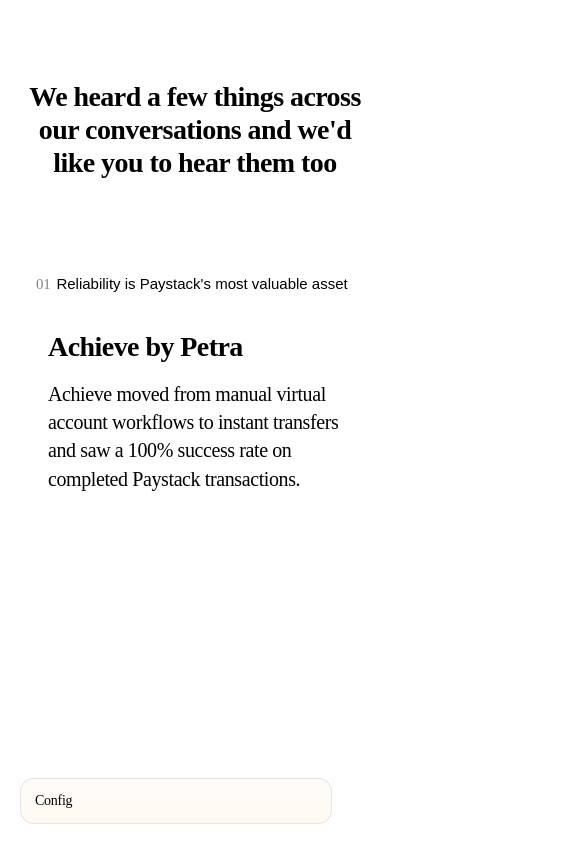
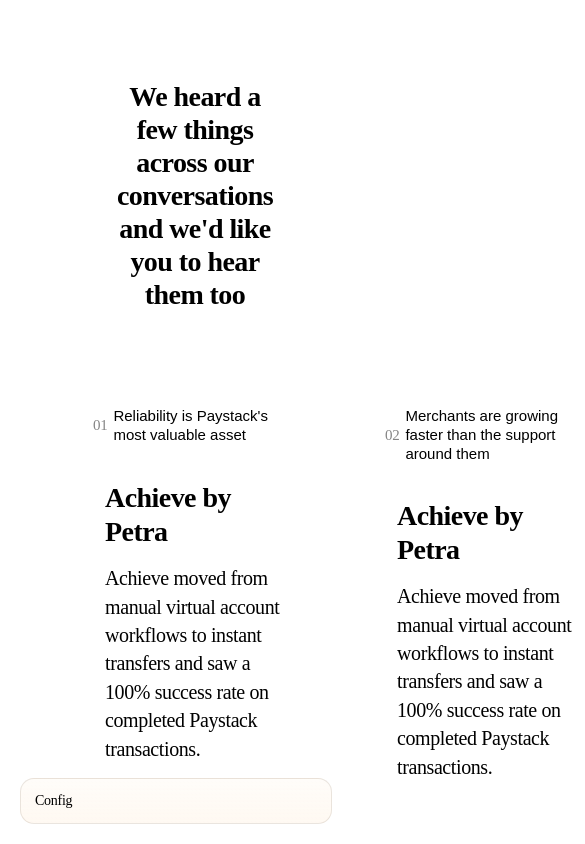
Before and after one commit to oye-paystack/ghana-interviews-theme-preview, a React (Vite) app: page / in a window 390 px wide. Shown: the top 844 px of the page, 585 px wide, since content can reach past the window. Built offline with nearby package versions, Linux system fonts and the light colour scheme; the HTML template or start-up script is replaced by a standard one.

Commit message:
Add horizontal themes and GitHub Pages deploy

```diff
--- a/src/App.jsx
+++ b/src/App.jsx
@@ -1,6 +1,9 @@
 import AppShell from "./app/AppShell";
 import SectionSideNav from "./app/SectionSideNav";
-import { themeShowcaseMerchants, themeShowcaseTheme } from "./data/themeShowcase";
+import {
+  themeShowcaseMerchants,
+  themeShowcaseThemes,
+} from "./data/themeShowcase";
 import ThemeShowcaseSection from "./features/theme-showcase/ThemeShowcaseSection";
 
 function App() {
@@ -8,10 +11,10 @@
     <AppShell>
       <SectionSideNav />
       <ThemeShowcaseSection
-        theme={themeShowcaseTheme}
+        themes={themeShowcaseThemes}
         merchants={themeShowcaseMerchants}
         initialActiveIndex={0}
-        showDebugControls
+        showDebugControls={!import.meta.env.PROD}
       />
     </AppShell>
   );
--- a/src/data/themeShowcase.js
+++ b/src/data/themeShowcase.js
@@ -10,7 +10,36 @@
   sectionHeading:
     "We heard a few things across our conversations and we'd like you to hear them too",
   socialProofText: "We heard this from others too",
+  playerPanelColor: "#657140",
 };
+
+export const themeShowcaseThemes = [
+  themeShowcaseTheme,
+  {
+    id: "theme-showcase-support",
+    indexLabel: "02",
+    title: "Merchants are growing faster than the support around them",
+    sectionHeading: themeShowcaseTheme.sectionHeading,
+    socialProofText: themeShowcaseTheme.socialProofText,
+    playerPanelColor: "#4A0113",
+  },
+  {
+    id: "theme-showcase-reconciliation",
+    indexLabel: "03",
+    title: "Reconciliation is still too manual, and it's costing merchant trust",
+    sectionHeading: themeShowcaseTheme.sectionHeading,
+    socialProofText: themeShowcaseTheme.socialProofText,
+    playerPanelColor: "#0C1A1D",
+  },
+  {
+    id: "theme-showcase-opaque",
+    indexLabel: "04",
+    title: "When payments fail, merchants are left without answers",
+    sectionHeading: themeShowcaseTheme.sectionHeading,
+    socialProofText: themeShowcaseTheme.socialProofText,
+    playerPanelColor: "#F76C4D",
+  },
+];
 
 export const themeShowcaseMerchants = [
   {
--- a/src/features/theme-showcase/PlaybackPanels.jsx
+++ b/src/features/theme-showcase/PlaybackPanels.jsx
@@ -12,9 +12,70 @@
   textMorphDuration,
   textMorphEaseString,
   playbackPulseDuration,
+  isActiveSlide = true,
 }) {
   const [isPlaying, setIsPlaying] = useState(false);
   const audioRef = useRef(null);
+
+  useEffect(() => {
+    if (!isActiveSlide) {
+      return undefined;
+    }
+
+    function handleMediaKey(event) {
+      const mediaKeys = new Set(["MediaPlayPause", "MediaPlay", "MediaPause", "MediaStop"]);
+
+      if (!mediaKeys.has(event.code) && !mediaKeys.has(event.key)) {
+        return;
+      }
+
+      event.preventDefault();
+      event.stopPropagation();
+    }
+
+    window.addEventListener("keydown", handleMediaKey, true);
+
+    if (typeof navigator !== "undefined" && "mediaSession" in navigator) {
+      const noop = () => {};
+
+      try {
+        navigator.mediaSession.setActionHandler("play", noop);
+        navigator.mediaSession.setActionHandler("pause", noop);
+        navigator.mediaSession.setActionHandler("stop", noop);
+      } catch {
+        // Ignore browsers that do not support overriding these handlers.
+      }
+
+      return () => {
+        window.removeEventListener("keydown", handleMediaKey, true);
+
+        try {
+          navigator.mediaSession.setActionHandler("play", null);
+          navigator.mediaSession.setActionHandler("pause", null);
+          navigator.mediaSession.setActionHandler("stop", null);
+        } catch {
+          // Ignore browsers that do not support clearing these handlers.
+        }
+      };
+    }
+
+    return () => {
+      window.removeEventListener("keydown", handleMediaKey, true);
+    };
+  }, [isActiveSlide]);
+
+  useEffect(() => {
+    if (isActiveSlide) {
+      return undefined;
+    }
+
+    if (audioRef.current) {
+      audioRef.current.pause();
+      audioRef.current.currentTime = 0;
+    }
+
+    setIsPlaying(false);
+  }, [isActiveSlide]);
 
   useEffect(() => {
     if (audioRef.current) {
@@ -48,6 +109,10 @@
   }, [activeMerchant.id]);
 
   async function handleTogglePlayback() {
+    if (!isActiveSlide) {
+      return;
+    }
+
     const audio = audioRef.current;
 
     if (activeMerchant.playbackAudioSrc && audio) {
--- a/src/features/theme-showcase/ThemeShowcaseSection.jsx
+++ b/src/features/theme-showcase/ThemeShowcaseSection.jsx
@@ -1,4 +1,4 @@
-import { useState } from "react";
+import { useEffect, useMemo, useRef, useState } from "react";
 import ConfigPopover from "./ConfigPopover";
 import MerchantNav from "./MerchantNav";
 import PlaybackPanels from "./PlaybackPanels";
@@ -9,6 +9,7 @@
 const DEFAULT_TEXT_MORPH_DURATION = 400;
 const DEFAULT_TEXT_MORPH_EASE = [0.19, 1, 0.22, 1];
 const DEFAULT_PLAYBACK_PULSE_DURATION = 3200;
+const DEFAULT_THEME_SPACING = 64;
 
 function clampIndex(value, length) {
   if (length <= 0) {
@@ -20,13 +21,22 @@
 
 function ThemeShowcaseSection({
   theme,
+  themes,
   merchants,
   initialActiveIndex = 0,
   showDebugControls = true,
 }) {
+  const themeList = useMemo(() => {
+    if (themes?.length) {
+      return themes;
+    }
+
+    return theme ? [theme] : [];
+  }, [theme, themes]);
   const [activeIndex, setActiveIndex] = useState(() =>
     clampIndex(initialActiveIndex, merchants.length),
   );
+  const [activeThemeIndex, setActiveThemeIndex] = useState(0);
   const [orbitSpacing, setOrbitSpacing] = useState(DEFAULT_ORBIT_SPACING);
   const [sideCassetteOffsetY, setSideCassetteOffsetY] = useState(
     DEFAULT_SIDE_CASSETTE_OFFSET_Y,
@@ -36,25 +46,119 @@
   const [playbackPulseDuration, setPlaybackPulseDuration] = useState(
     DEFAULT_PLAYBACK_PULSE_DURATION,
   );
+  const [themeSpacing, setThemeSpacing] = useState(DEFAULT_THEME_SPACING);
   const [isConfigOpen, setIsConfigOpen] = useState(false);
   const [showGridOverlay, setShowGridOverlay] = useState(false);
+  const [themeScrollDistance, setThemeScrollDistance] = useState(0);
+  const sectionRef = useRef(null);
+  const slideViewportRef = useRef(null);
+  const trackRef = useRef(null);
+  const frameRef = useRef(0);
+  const themeStepRef = useRef(0);
+  const maxThemeDistanceRef = useRef(0);
 
   const activeMerchant = merchants[activeIndex];
-  const sectionHeadingId = `${theme.id}-heading`;
+  const sectionHeadingId = `${themeList[0]?.id ?? "theme-showcase"}-heading`;
   const textMorphEaseString = `cubic-bezier(${textMorphEase.join(", ")})`;
 
   const sectionStyle = {
     "--orbit-spacing": `${orbitSpacing}px`,
+    "--theme-scroll-distance": `${themeScrollDistance}px`,
+    "--theme-slide-gap": `${themeSpacing}px`,
   };
+
+  useEffect(() => {
+    const section = sectionRef.current;
+    const viewport = slideViewportRef.current;
+    const track = trackRef.current;
+
+    if (!section || !viewport || !track) {
+      return undefined;
+    }
+
+    function updateMetrics() {
+      if (themeList.length <= 1) {
+        themeStepRef.current = 0;
+        maxThemeDistanceRef.current = 0;
+        setThemeScrollDistance(0);
+        track.style.transform = "translate3d(0px, 0px, 0px)";
+        setActiveThemeIndex(0);
+        return;
+      }
+
+      const viewportWidth = viewport.clientWidth;
+      const themeStep = viewportWidth + themeSpacing;
+      const totalDistance = Math.max(0, track.scrollWidth - viewportWidth);
+
+      themeStepRef.current = themeStep;
+      maxThemeDistanceRef.current = totalDistance;
+      setThemeScrollDistance(totalDistance);
+    }
+
+    function updateTrackPosition() {
+      const maxDistance = maxThemeDistanceRef.current;
+
+      if (maxDistance <= 0) {
+        track.style.transform = "translate3d(0px, 0px, 0px)";
+        return;
+      }
+
+      const sectionTop = section.getBoundingClientRect().top;
+      const progress = Math.min(Math.max(-sectionTop, 0), maxDistance);
+
+      track.style.transform = `translate3d(-${progress}px, 0px, 0px)`;
+
+      const nextThemeIndex = clampIndex(
+        Math.round(progress / themeStepRef.current),
+        themeList.length,
+      );
+
+      setActiveThemeIndex((currentIndex) =>
+        currentIndex === nextThemeIndex ? currentIndex : nextThemeIndex,
+      );
+    }
+
+    function requestPositionUpdate() {
+      if (frameRef.current) {
+        cancelAnimationFrame(frameRef.current);
+      }
+
+      frameRef.current = requestAnimationFrame(() => {
+        updateTrackPosition();
+        frameRef.current = 0;
+      });
+    }
+
+    function handleResize() {
+      updateMetrics();
+      requestPositionUpdate();
+    }
+
+    updateMetrics();
+    updateTrackPosition();
+    window.addEventListener("scroll", requestPositionUpdate, { passive: true });
+    window.addEventListener("resize", handleResize, { passive: true });
+
+    return () => {
+      if (frameRef.current) {
+        cancelAnimationFrame(frameRef.current);
+      }
+
+      window.removeEventListener("scroll", requestPositionUpdate);
+      window.removeEventListener("resize", handleResize);
+    };
+  }, [themeList, themeSpacing]);
 
   return (
     <section
+      ref={sectionRef}
       className={styles.section}
       style={sectionStyle}
       aria-labelledby={sectionHeadingId}
       data-testid="theme-showcase-section"
       data-show-grid={showGridOverlay ? "true" : "false"}
     >
+      <div className={styles.stickyStage}>
         <div className={styles.gridOverlay} aria-hidden="true">
           {Array.from({ length: 12 }).map((_, index) => (
             <span className={styles.gridOverlayColumn} key={`grid-column-${index}`} />
@@ -62,13 +166,31 @@
         </div>
 
         <h1 className={styles.heading} id={sectionHeadingId}>
-        {theme.sectionHeading}
+          {themeList[0]?.sectionHeading}
         </h1>
 
-      <div className={styles.card}>
-        <div className={styles.tag} aria-label={`Theme ${theme.indexLabel} title`}>
-          <span className={styles.tagIndex}>{theme.indexLabel}</span>
-          <span className={styles.tagText}>{theme.title}</span>
+        <div
+          className={styles.themeViewport}
+          ref={slideViewportRef}
+          data-active-theme-index={activeThemeIndex}
+        >
+          <div className={styles.themeTrack} ref={trackRef}>
+            {themeList.map((themeItem, themeIndex) => {
+              const isActiveTheme = themeIndex === activeThemeIndex;
+
+              return (
+                <div
+                  className={styles.themeSlide}
+                  key={themeItem.id}
+                  aria-hidden={isActiveTheme ? undefined : "true"}
+                >
+                  <div
+                    className={styles.card}
+                    style={{ "--theme-player-panel": themeItem.playerPanelColor }}
+                  >
+                    <div className={styles.tag} aria-label={`Theme ${themeItem.indexLabel} title`}>
+                      <span className={styles.tagIndex}>{themeItem.indexLabel}</span>
+                      <span className={styles.tagText}>{themeItem.title}</span>
                     </div>
 
                     <div className={styles.cardBody}>
@@ -81,11 +203,12 @@
                         textMorphDuration={textMorphDuration}
                         textMorphEaseString={textMorphEaseString}
                         playbackPulseDuration={playbackPulseDuration}
+                        isActiveSlide={isActiveTheme}
                       />
                     </div>
                   </div>
 
-      <p className={styles.socialProofText}>{theme.socialProofText}</p>
+                  <p className={styles.socialProofText}>{themeItem.socialProofText}</p>
 
                   <div className={styles.navSlot}>
                     <MerchantNav
@@ -93,6 +216,12 @@
                       activeIndex={activeIndex}
                       onSelect={(index) => setActiveIndex(index)}
                     />
+                  </div>
+                </div>
+              );
+            })}
+          </div>
+        </div>
       </div>
 
       {showDebugControls ? (
@@ -103,10 +232,12 @@
           textMorphEase={textMorphEase}
           textMorphEaseString={textMorphEaseString}
           playbackPulseDuration={playbackPulseDuration}
+          themeSpacing={themeSpacing}
           showGridOverlay={showGridOverlay}
           isOpen={isConfigOpen}
           onToggle={() => setIsConfigOpen((open) => !open)}
           onSpacingChange={(value) => setOrbitSpacing(value)}
+          onThemeSpacingChange={(value) => setThemeSpacing(value)}
           onSideCassetteOffsetYChange={(value) => setSideCassetteOffsetY(value)}
           onTextMorphDurationChange={(value) => setTextMorphDuration(value)}
           onPlaybackPulseDurationChange={(value) => setPlaybackPulseDuration(value)}
--- a/src/features/theme-showcase/ThemeShowcaseSection.module.css
+++ b/src/features/theme-showcase/ThemeShowcaseSection.module.css
@@ -1,21 +1,29 @@
 .section {
   position: relative;
+  width: min(100%, var(--desktop-section-max-width));
+  margin: 0 auto;
+  min-height: calc(100vh + var(--theme-scroll-distance, 0px));
+  padding-inline: var(--desktop-section-padding-inline);
+  --orbit-spacing: 360px;
+}
+
+.stickyStage {
+  position: absolute;
+  inset: 0 var(--desktop-section-padding-inline) auto;
+  min-height: 100vh;
+  position: sticky;
+  top: 0;
   isolation: isolate;
   display: grid;
   grid-template-columns: repeat(12, minmax(0, 1fr));
   column-gap: var(--desktop-grid-gutter);
-  width: min(100%, var(--desktop-section-max-width));
-  margin: 0 auto;
-  padding: 96px var(--desktop-section-padding-inline) 72px;
-  --orbit-spacing: 360px;
+  align-content: start;
+  padding: 96px 0 72px;
 }
 
 .gridOverlay {
   position: absolute;
-  inset: 0 var(--desktop-section-padding-inline);
-  display: grid;
-  grid-template-columns: repeat(12, minmax(0, 1fr));
-  column-gap: var(--desktop-grid-gutter);
+  inset: 0;
   pointer-events: none;
   mix-blend-mode: multiply;
   z-index: 3;
@@ -48,21 +56,38 @@
 
 .card {
   position: relative;
+  width: 100%;
+}
+
+.themeViewport {
   grid-column: 3 / span 8;
+  margin-top: 128px;
+  overflow: visible;
+}
+
+.themeTrack {
+  display: grid;
+  grid-auto-flow: column;
+  grid-auto-columns: 100%;
+  column-gap: var(--theme-slide-gap, 64px);
+  align-items: flex-start;
   width: 100%;
-  margin: 128px auto 0;
+  will-change: transform;
+  transform: translate3d(0px, 0px, 0px);
+}
+
+.themeSlide {
+  min-width: 0;
 }
 
 .navSlot {
   position: relative;
-  grid-column: 3 / span 8;
   display: flex;
   justify-content: center;
   margin-top: 12px;
 }
 
 .socialProofText {
-  grid-column: 3 / span 8;
   margin: 40px 0 0;
   color: var(--text);
   opacity: 0.5;
@@ -118,21 +143,24 @@
 .playerPanel {
   position: relative;
   overflow: hidden;
-  background: var(--player-panel);
+  background: var(--theme-player-panel, var(--player-panel));
   border-radius: 0 8px 8px 0;
 }
 
 @media (max-width: 1180px) {
   .section {
-    display: block;
     padding-inline: 24px;
+  }
+
+  .stickyStage {
+    padding: 96px 0 72px;
   }
 
   .gridOverlay {
     display: none;
   }
 
-  .card {
+  .themeViewport {
     margin-top: 128px;
   }
 
@@ -162,14 +190,18 @@
 
 @media (max-width: 760px) {
   .section {
-    padding: 72px 16px 48px;
+    padding-inline: 16px;
+  }
+
+  .stickyStage {
+    padding: 72px 0 48px;
   }
 
   .heading {
     font-size: 28px;
   }
 
-  .card {
+  .themeViewport {
     margin-top: 88px;
   }
 
--- a/vite.config.js
+++ b/vite.config.js
@@ -1,10 +1,11 @@
 import { defineConfig } from "vite";
 import react from "@vitejs/plugin-react";
 
-export default defineConfig({
+export default defineConfig(({ mode }) => ({
+  base: mode === "production" ? "/ghana-interviews-theme-preview/" : "/",
   plugins: [react()],
   test: {
     environment: "jsdom",
     setupFiles: "./src/test/setup.js",
   },
-});
+}));
```
Also changed, not shown: src/features/theme-showcase/ConfigPopover.jsx (+17 -0 lines), 1 other file (tests, documents, lock files or other folders). Lines whose indentation alone changed are shown as unchanged.
